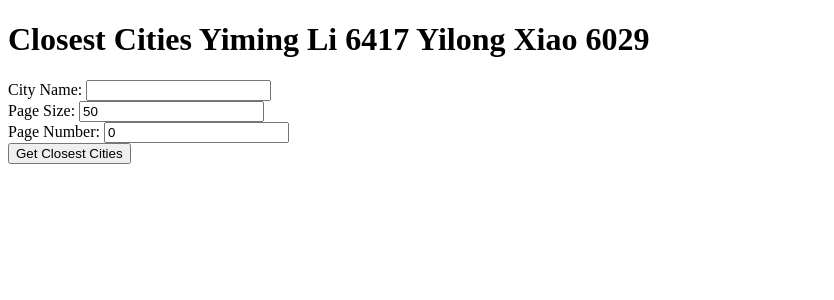
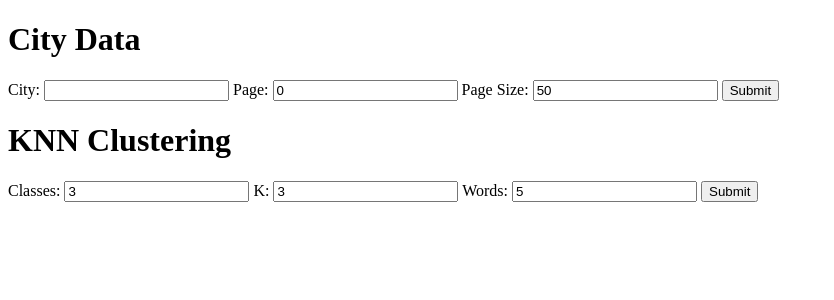
Before and after one commit to TaylorLeeSwift/lym, a Flask app: page / in a window 1280 px wide. Shown: the top 300 px of the page, without its empty margins (0-834 px from the left). Run offline with Flask 3, Linux system fonts and the light colour scheme; parts of the project's set-up code (start-up, migrations or seed data) failed here and were passed over.

Commit message:
Add files via upload

```diff
--- a/templates/index.html
+++ b/templates/index.html
@@ -4,38 +4,35 @@
     <meta charset="UTF-8">
     <meta http-equiv="X-UA-Compatible" content="IE=edge">
     <meta name="viewport" content="width=device-width, initial-scale=1.0">
-    <title>Yiming Li  6417   Yilong Xiao  6029
-        Closest Cities</title>
+    <title>City Data</title>
 </head>
 <body>
-    <h1>Closest Cities Yiming Li  6417   Yilong Xiao  6029</h1>
-    <form action="/data/closest_cities" method="get">
-        <label for="city">City Name:</label>
+    <h1>City Data</h1>
+    <form action="/get_closest_cities" method="post">
+        <label for="city">City:</label>
         <input type="text" id="city" name="city" required>
-        <br>
-        <label for="page_size">Page Size:</label>
-        <input type="number" id="page_size" name="page_size" value="50">
-        <br>
-        <label for="page">Page Number:</label>
-        <input type="number" id="page" name="page" value="0">
-        <br>
-        <input type="submit" value="Get Closest Cities">
+
+        <label for="page">Page:</label>
+        <input type="number" id="page" name="page" value="0" required>
+
+        <label for="pageSize">Page Size:</label>
+        <input type="number" id="pageSize" name="page_size" value="50" required>
+
+        <button type="submit">Submit</button>
     </form>
-    <div id="result"></div>
 
-    <script>
-        document.querySelector('form').addEventListener('submit', async function (event) {
-            event.preventDefault();
+    <h1>KNN Clustering</h1>
+    <form action="/knn_reviews" method="post">
+        <label for="classes">Classes:</label>
+        <input type="number" id="classes" name="classes" value="3" required>
 
-            const city = document.getElementById('city').value;
-            const page_size = document.getElementById('page_size').value;
-            const page = document.getElementById('page').value;
+        <label for="k">K:</label>
+        <input type="number" id="k" name="k" value="3" required>
 
-            const response = await fetch(`/data/closest_cities?city=${city}&page_size=${page_size}&page=${page}`);
-            const data = await response.json();
+        <label for="words">Words:</label>
+        <input type="number" id="words" name="words" value="5" required>
 
-            document.getElementById('result').innerHTML = `<pre>${JSON.stringify(data, null, 2)}</pre>`;
-        });
-    </script>
+        <button type="submit">Submit</button>
+    </form>
 </body>
 </html>
```
Also changed, not shown: templates/knn_result.html (added, +31 -0 lines), templates/result.html (added, +40 -0 lines).
